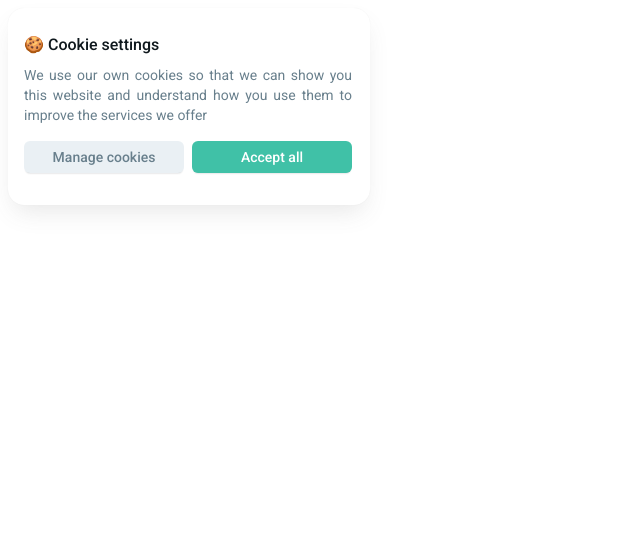
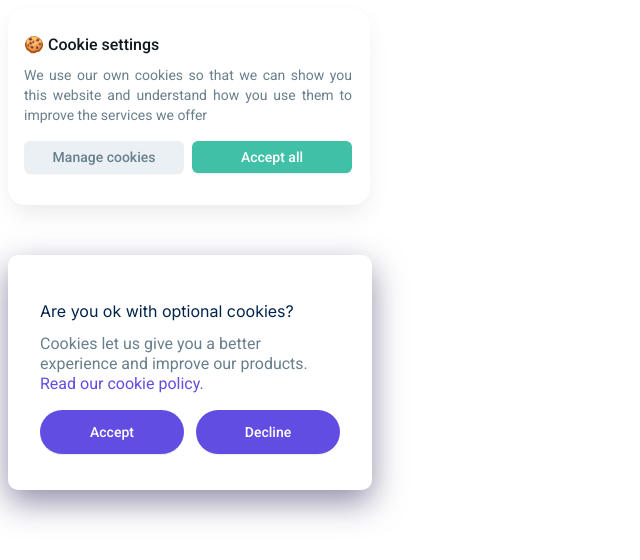
Before and after one commit to gerasimovtltsu/webdev, a plain HTML site: page cookie banner/index.html in a window 1280 px wide. Shown: the whole page, without its empty margins (0-640 px from the left). Drawn offline with Linux system fonts and the light colour scheme.

Commit message:
add some animations to banners

```diff
--- a/cookie banner/index.html
+++ b/cookie banner/index.html
@@ -8,20 +8,35 @@
 	<title>Cookie banner practice</title>
 	<link rel="stylesheet" href="style.css">
 	<link href='http://fonts.googleapis.com/css?family=Roboto:400,500' rel='stylesheet' type='text/css'>
+	<link href="https://fonts.googleapis.com/css?family=Inter:400" rel='stylesheet' type='text/css'>
 </head>
 
 <body>
-	<div class="container">
-		<div class="head">
+	<div class="container1">
+		<div class="head1">
 			<h1>🍪 Cookie settings</h1>
 		</div>
-		<div class="content">
+		<div class="content1">
 			We use our own cookies so that we can show you this website and understand how you use them to improve the
 			services we offer
 		</div>
-		<div class="buttons">
-			<a class="btn cookies" href="#">Manage cookies</a>
-			<a class="btn accept" href="#">Accept all</a>
+		<div class="buttons1">
+			<a class="btn1 cookies1" href="#">Manage cookies</a>
+			<a class="btn1 accept1" href="#">Accept all</a>
+		</div>
+	</div>
+
+	<div class="container2">
+		<div class="head2">
+			<h2>Are you ok with optional cookies?</h2>
+		</div>
+		<div class="content2">
+			Cookies let us give you a better experience and improve our products.
+			<a class="policylink" href="#">Read our cookie policy.</a>
+		</div>
+		<div class="buttons2">
+			<a class="btn2 accept2" href="#">Accept</a>
+			<a class="btn2 decline2" href="#">Decline</a>
 		</div>
 	</div>
 </body>
--- a/cookie banner/style.css
+++ b/cookie banner/style.css
@@ -1,8 +1,6 @@
-html {
-	font-family: 'Roboto';
-}
+/* Баннер 1 */
 
-.container {
+.container1 {
 	display: flex;
 	flex-direction: column;
 	align-items: flex-start;
@@ -15,13 +13,15 @@ html {
 	background-color: #FFFFFF;
 	box-shadow: 0px 12px 24px -6px rgba(96, 96, 96, 0.15), 0px 0px 1px rgba(96, 96, 96, 0.1);
 	text-align: justify;
+	margin-bottom: 50px;
+	font-family: 'Roboto';
 }
 
-.head {
+.head1 {
 	width: 100%;
 }
 
-.head h1 {
+.head1 h1 {
 	font-size: 16px;
 	font-weight: 500;
 	font-style: normal;
@@ -29,7 +29,7 @@ html {
 	color: #0F181D;
 }
 
-.content {
+.content1 {
 	position: static;
 	width: 100%;
 	height: 100%;
@@ -41,7 +41,7 @@ html {
 	color: #687F8C;
 }
 
-.buttons {
+.buttons1 {
 	display: flex;
 	flex-direction: row;
 	align-items: flex-start;
@@ -51,12 +51,10 @@ html {
 	width: 100%;
 	height: 32px;
 	max-width: 328px;
-	/* align-self: stretch; */
-	/* flex-grow: 0; */
 	margin: 16px 0;
 }
 
-.btn {
+.btn1 {
 	display: flex;
 	flex-direction: row;
 	justify-content: center;
@@ -75,12 +73,107 @@ html {
 	text-decoration: none;
 }
 
-.cookies {
+.cookies1 {
 	background-color: #EAF0F4;
 	color: #687F8C;
 }
 
-.accept {
+.accept1 {
 	background-color: #40C1A7;
 	color: #fff;
 }
+
+/* Баннер 2 */
+
+.container2 {
+	display: flex;
+	flex-direction: column;
+	align-items: flex-start;
+	width: 100%;
+	height: 100%;
+	max-width: 300px;
+	max-height: 220px;
+	padding: 32px;
+	border-radius: 10px;
+	background-color: #FFFFFF;
+	box-shadow: 0px 12px 32px rgba(34, 27, 81, 0.5);
+}
+
+.head2 {
+	width: 100%;
+}
+
+.head2 h2 {
+	color: #00234B;
+	font-family: 'Inter';
+	font-style: normal;
+	font-weight: 500;
+	font-size: 16px;
+	line-height: 20px;
+}
+
+.content2 {
+	position: static;
+	width: 100%;
+	height: 100%;
+	max-width: 296px;
+	font-weight: normal;
+	font-style: normal;
+	font-family: 'Roboto';
+	font-size: 16px;
+	line-height: 20px;
+	color: #687F8C;
+	padding: 0;
+}
+
+.buttons2 {
+	display: flex;
+	flex-direction: row;
+	align-items: flex-start;
+	justify-content: space-between;
+	padding: 0;
+	width: 100%;
+	height: 32px;
+	max-width: 328px;
+	margin: 16px 0;
+}
+
+.btn2 {
+	display: flex;
+	flex-direction: row;
+	align-items: center;
+	justify-content: center;
+	width: 100%;
+	max-width: 128px;
+	height: 28px;
+	padding: 8px;
+	box-shadow: 0px 2px 2px -2px rgba(34, 38, 50, 0.3);
+	border-radius: 50px;
+	font-family: 'Roboto';
+	font-style: normal;
+	font-weight: 500;
+	font-size: 14px;
+	text-decoration: none;
+	background: #624DE3;
+}
+
+.accept2, .decline2 {
+	background-color: #624DE3;
+	color: #FFFFFF;
+	font-family: 'Roboto';
+	font-style: normal;
+	font-weight: 500;
+	font-size: 14px;
+	line-height: 16px;
+	transition-property: box-shadow;
+	transition-duration: .3s;
+}
+
+.accept2:hover, .decline2:hover {
+	box-shadow: 5px -5px 10px #a59aec;
+}
+
+.policylink {
+	color: #624DE3;
+	text-decoration: none;
+}
```
